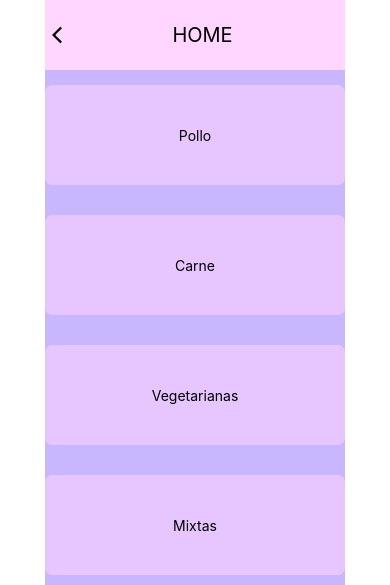
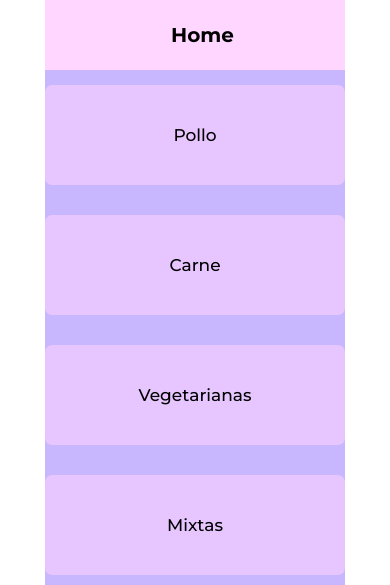
Before and after one commit to caropi30/switchExternalElements, a React Native app: screen / in a window 390 px wide. Shown: the top 585 px of the page. Built offline with nearby package versions, Linux system fonts and the light colour scheme.

Commit message:
wip: integración font Monserrat

```diff
--- a/App.js
+++ b/App.js
@@ -4,16 +4,23 @@ import HomeScreen from './src/container/HomeScreen';
 import ProductScreen from './src/container/ProductScreen';
 import labels from './src/constants/labels';
 import useData from './src/hooks/useData';
+import useFont from './src/hooks/useFont';
 
-const { CATEGORIES } = labels;
+const { CATEGORIES,  HEADER: { TITLE }, } = labels;
 
 export default function App() {
+  const {fontsLoaded} = useFont();
+  console.log('fontsLoaded', fontsLoaded)
   const {selectedCategory, filteredProductList, handleSelectedCategory,handleProductList,handleCategoryGoBack} = useData();
+
+  if(!fontsLoaded) {
+    return <Text>Cargando ...</Text>
+  }
 
   return (
     <View style={styles.container}>
       {!selectedCategory ?
-            <HomeScreen title='HOME' cardOnPress={handleSelectedCategory} data={CATEGORIES} />
+            <HomeScreen title={TITLE} cardOnPress={handleSelectedCategory} data={CATEGORIES} />
             :
             <ProductScreen title={selectedCategory} goBack={handleCategoryGoBack} data={filteredProductList} cardOnPress={handleProductList}/>
       }
--- a/package.json
+++ b/package.json
@@ -20,6 +20,7 @@
     "@expo/metro-runtime": "~3.1.3",
     "expo": "~50.0.6",
     "expo-font": "~11.10.2",
+    "expo-splash-screen": "~0.26.4",
     "expo-status-bar": "~1.11.1",
     "prop-types": "^15.5.7",
     "react": "18.2.0",
--- a/src/components/Card.js
+++ b/src/components/Card.js
@@ -2,6 +2,7 @@ import React from "react";
 import { Text, StyleSheet, View, TouchableOpacity} from "react-native";
 import PropTypes from 'prop-types';
 import colors from "../constants/colors";
+import useFont from "../hooks/useFont";
 
 const propTypes = {
     title: PropTypes.string.isRequired,
@@ -10,6 +11,7 @@ const propTypes = {
 
 const { BLACK, LIGHT_PURPLE} = colors;
 const Card = ({title, cardOnPress, id}) => {
+    const {fontsLoaded} = useFont();
     return(
         <TouchableOpacity key={id} onPress={() => cardOnPress(title)} style={style.container}>
             <Text style={style.title}>{title}</Text>
@@ -30,6 +32,9 @@ const style = StyleSheet.create({
     title:{
         color: BLACK,
         textAlign: 'center',
+        fontFamily: 'Montserrat-VariableFont',
+        fontSize: 17,
+        fontWeight: 500,
     }
 });
 
--- a/src/components/Header.js
+++ b/src/components/Header.js
@@ -1,17 +1,20 @@
 import React from "react";
 import {View, Text,  StyleSheet, Pressable} from 'react-native';
-import { AntDesign } from "@expo/vector-icons";
 import Ionicons from '@expo/vector-icons/Ionicons';
+import colors from "../constants/colors";
+import useFont from "../hooks/useFont";
 import labels from "../constants/labels";
-import colors from "../constants/colors";
 
+const { PINK, BLACK} = colors;
+const { HEADER: {TITLE} } = labels;
+const Header = ({ title, goBack }) => {
+    const {fontsLoaded} = useFont();
+    console.log('fontsLoaded', fontsLoaded)
 
-const {PINK, DARK_PURPLE, BLACK} = colors;
-const Header = ({ title, goBack }) => {
     return (
         <View style={style.container}>
             <Pressable  style={style.btnBack} onPress={goBack}>
-                <Ionicons name="chevron-back-sharp" size={24} color={BLACK} />
+                {title !== TITLE ? <Ionicons name="chevron-back-sharp" size={24} color={BLACK} />  : null}
             </Pressable>
             <Text style={style.title} >{title}</Text>
         </View>
@@ -33,8 +36,10 @@ const style = StyleSheet.create({
     title: {
         width: '95%',
         textAlign: 'center',
+        fontFamily: 'Montserrat-VariableFont',
+        fontWeight: 700,
         fontSize: 20,
-
+        color: BLACK,
     }
 });
 
--- a/src/constants/labels.js
+++ b/src/constants/labels.js
@@ -2,11 +2,12 @@ const POLLO = 'Pollo'
 const CARNE = 'Carne'
 const VEGETARIANAS = 'Vegetarianas'
 const MIXTAS = 'Mixtas';
+const HOME = 'Home';
 
 const labels = {
     HEADER: {
         BTN_BACK: 'Volver',
-        TITLE: 'Header',
+        TITLE: HOME,
     },
     CATEGORIES: [{
             id: POLLO,
--- a/src/hooks/useFont.js
+++ b/src/hooks/useFont.js
@@ -1,2 +1,14 @@
-import React from "react";
-import { useFonts } from 'expo-font';
+import { useFonts } from "expo-font";
+
+const useFont = () => {
+    const [fontsLoaded] = useFonts({
+        'Montserrat-VariableFont': require('./../../assets/fonts/Montserrat-VariableFont_wght.ttf')
+    });
+
+    return {
+        fontsLoaded
+    };
+
+};
+
+export default useFont;
```
Also changed, not shown: 1 other file (tests, documents, lock files or other folders).
